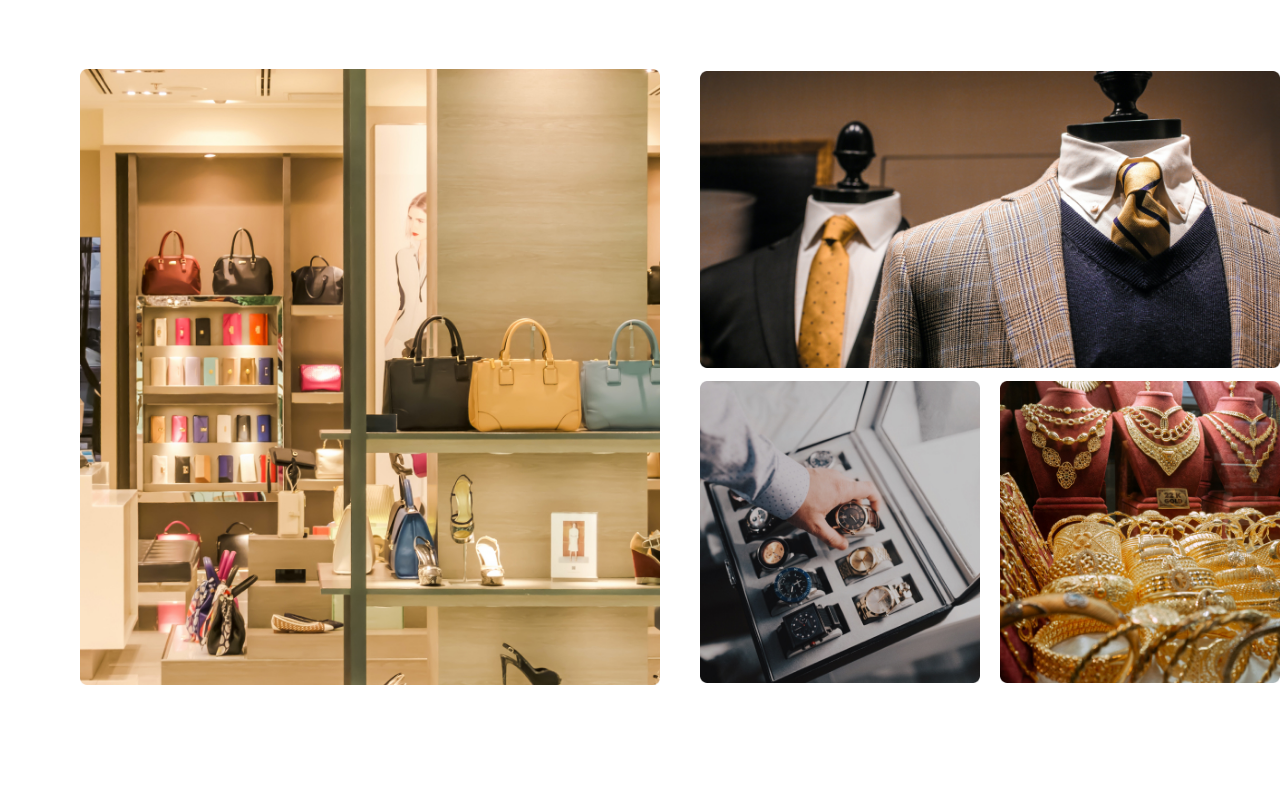
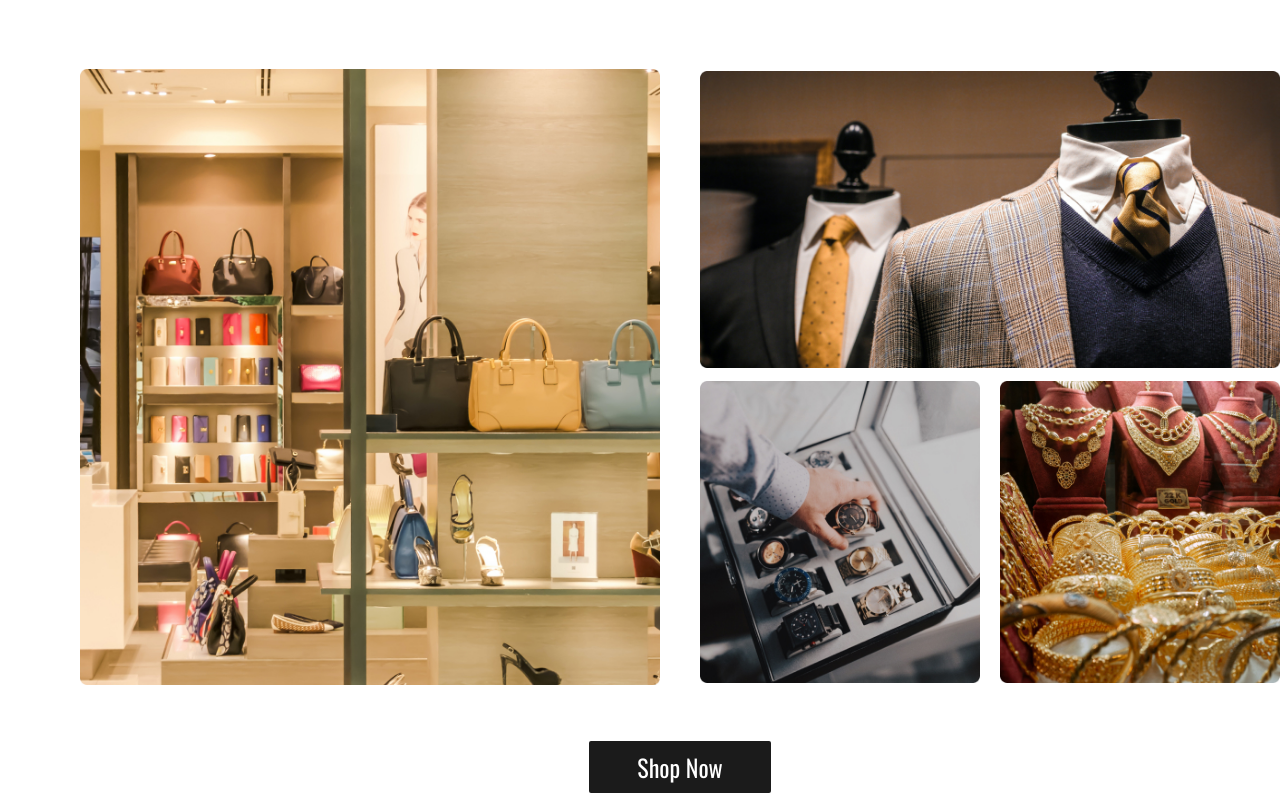
Before and after one commit to ayothekingg/shoptacle, a React (Vite) app: page / in a window 1280 px wide. Shown: the part 1866-2659 px from the top of the page. Before the commit the page ends 2559 px from the top, so only its background shows below. Built offline with nearby package versions, Linux system fonts and the light colour scheme; the HTML template or start-up script is replaced by a standard one.

Commit message:
button added

```diff
--- a/src/components/Collections/Collection.jsx
+++ b/src/components/Collections/Collection.jsx
@@ -33,6 +33,11 @@ const Collection = () => {
           </div>
         </div>
       </div>{" "}
+      <div className="flex justify-center">
+        <button className=" font-oswald border-none rounded-sm py-2 px-12 mt-12 text-2xl text-white leading-[36px]  border-2 bg-buttonBlack hover:text-black hover:bg-buttonWhite">
+          Shop Now
+        </button>
+      </div>
     </section>
   );
 };
```
